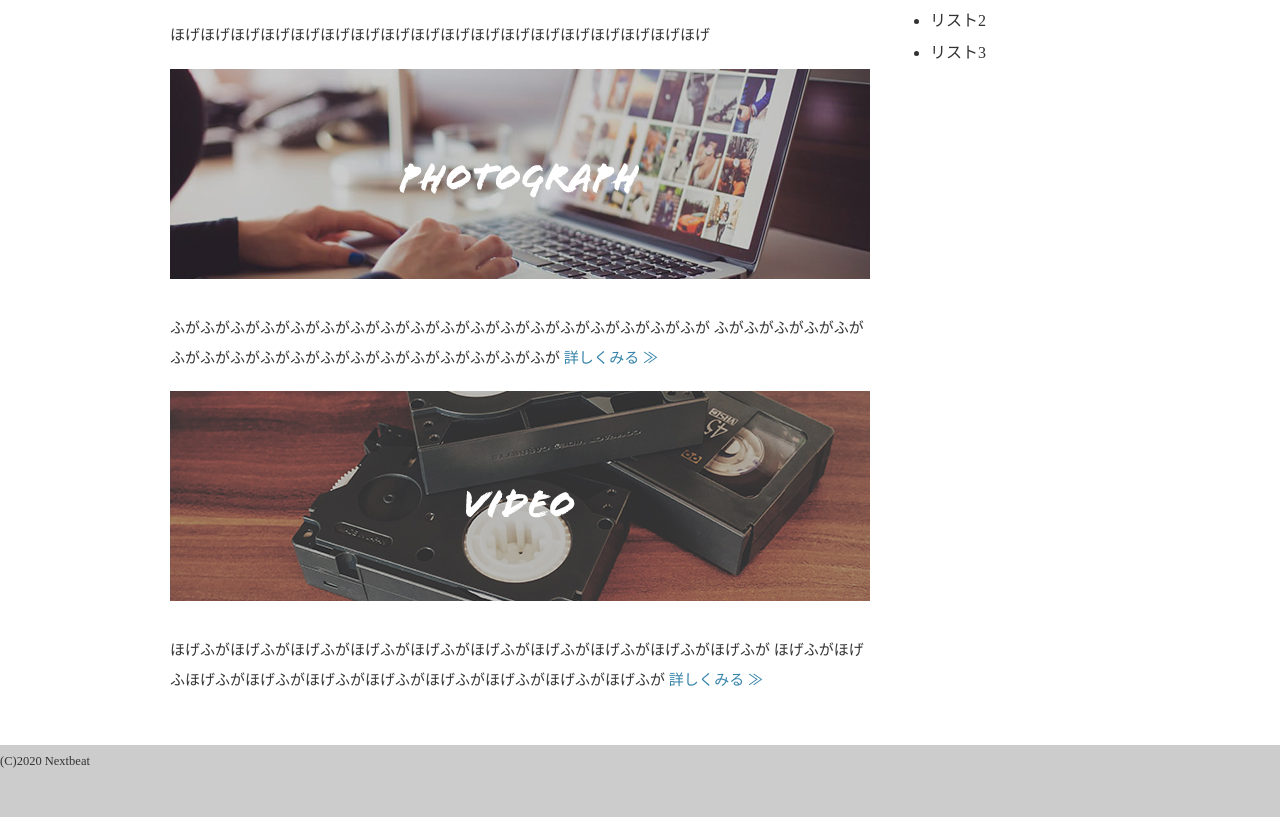
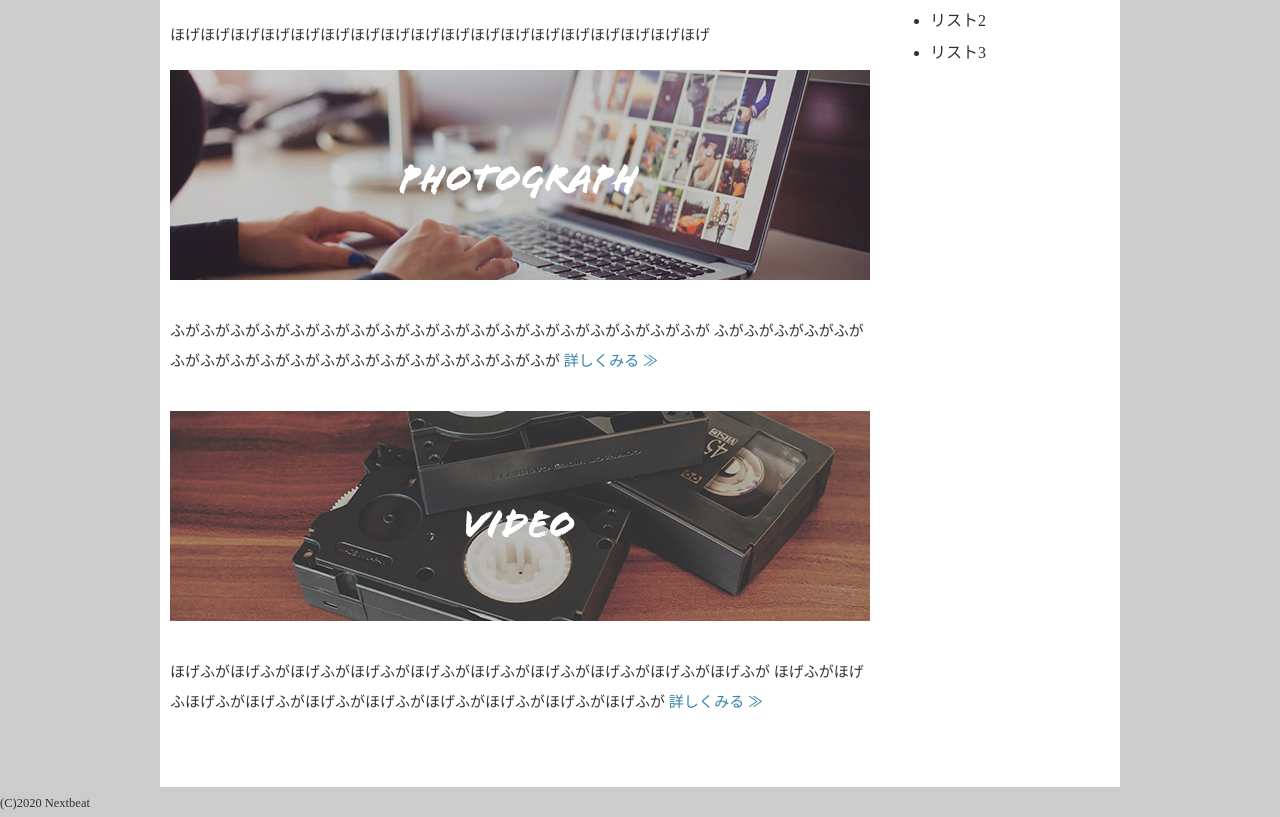
Before and after one commit to yuga77/html-scss-training, a website built with webpack: page index.html in a window 1280 px wide. Shown: the part 736-1553 px from the top of the page. Before the commit the page ends 1511 px from the top, so only its background shows below. Built offline with nearby package versions, Linux system fonts and the light colour scheme.

Commit message:
modified wrap

```diff
--- a/index.html
+++ b/index.html
@@ -21,24 +21,23 @@
 <!-- header終わり -->
 <!-- wrap始まり -->
 <div id="wrap" class="clearfix">
-  <div class="contents">
-    <div class="contents__content">
-      <h1 class="contents__content-title">Section1</h1>
+  <div class="content">
+    <h1 class="content-title">Section1</h1>
     <p>ほげほげほげほげほげほげほげほげほげほげほげほげほげほげほげほげほげほげ</p>
-      <section class="content-show">
-        <h2 class="content-show__photo"><a href=""><img src="portfolio-photo.jpg" alt="PHOTOGRAPH"></a></h2>
+    <section class="section-content">
+      <h2 class="section-content__photo"><a href=""><img src="portfolio-photo.jpg" alt="PHOTOGRAPH"></a></h2>
       <p>
       ふがふがふがふがふがふがふがふがふがふがふがふがふがふがふがふがふがふが
       ふがふがふがふがふがふがふがふがふがふがふがふがふがふがふがふがふがふが
-        <a class="content-show__link" href="">詳しくみる ≫</a>
+        <a class="section-content__link" href="">詳しくみる ≫</a>
       </p>
     </section>
-      <section class="content-show">
-        <h2 class="content-show__photo"><a href="" ><img src="portfolio-video.jpg" alt="VIDEO"></a></h2>
+    <section class="section-content">
+      <h2 class="section-content__photo"><a href="" ><img src="portfolio-video.jpg" alt="VIDEO"></a></h2>
       <p>
       ほげふがほげふがほげふがほげふがほげふがほげふがほげふがほげふがほげふがほげふが
       ほげふがほげふほげふがほげふがほげふがほげふがほげふがほげふがほげふがほげふが
-        <a class="content-show__link" href="">詳しくみる ≫</a>
+        <a class="section-content__link" href="">詳しくみる ≫</a>
       </p>
     </section>
   </div>
@@ -53,7 +52,6 @@
     </section>
   </aside>
 </div>
-</div>
   <!-- footer始まり -->
   <footer>
     <small>(C)2020 Nextbeat</small>
--- a/main.scss
+++ b/main.scss
@@ -55,46 +55,51 @@ a:hover { text-decoration: underline; }
 
 /* wrap*/
 #wrap{
+  display:          flex;
   clear:            both;
+  width:            960px;
+  margin:           0 auto;
+  padding:          35px 0;
   background-color: #ffffff;
-  padding:          35px 0;
+
+  &:after {
+    content: "";
+    display: block;
+    clear:   both;
+  }
 }
 
-.contents {
-  width:  960px;
-  margin: 0 auto;
-
-  &__content{
+.content{
+  float:  left;
   width:  700px;
   margin: 0 10px;
-    float:  left;
 
   &-title {
+    border-bottom: 1px solid #cccccc;
     font-family:   'Bitter', serif;
     font-size:     36px;
-      border-bottom: 1px solid #cccccc;
   }
 
-    &-show {
+  .section-content {
     margin-bottom: 35px;
 
     &__photo{
       font-family: 'Bitter', serif;
       font-size:   24px;
     }
+  }
+}
 
-      &__link{
+.section-content__link {
   color:           #3583aa;
   text-decoration: none;
 }
-    }
-  }
-}
+
 
 .sidebar {
+  float:       right;
   width:       200px;
   margin:      0 10px 0 30px;
-  float:       right;
   font-family: 'Bitter', serif;
 
   &__title{
@@ -102,17 +107,11 @@ a:hover { text-decoration: underline; }
   }
 
   &__lists{
+    margin-left: 20px;
     font-size:   16px;
-    margin-left: 20px;
 
     &-item {
       color: #333333;
     }
   }
 }
-
-.clearfix:after {
-  content: "";
-  display: block;
-  clear:   both;
-}
```
Also changed, not shown: main.css. Lines whose indentation alone changed are shown as unchanged.
